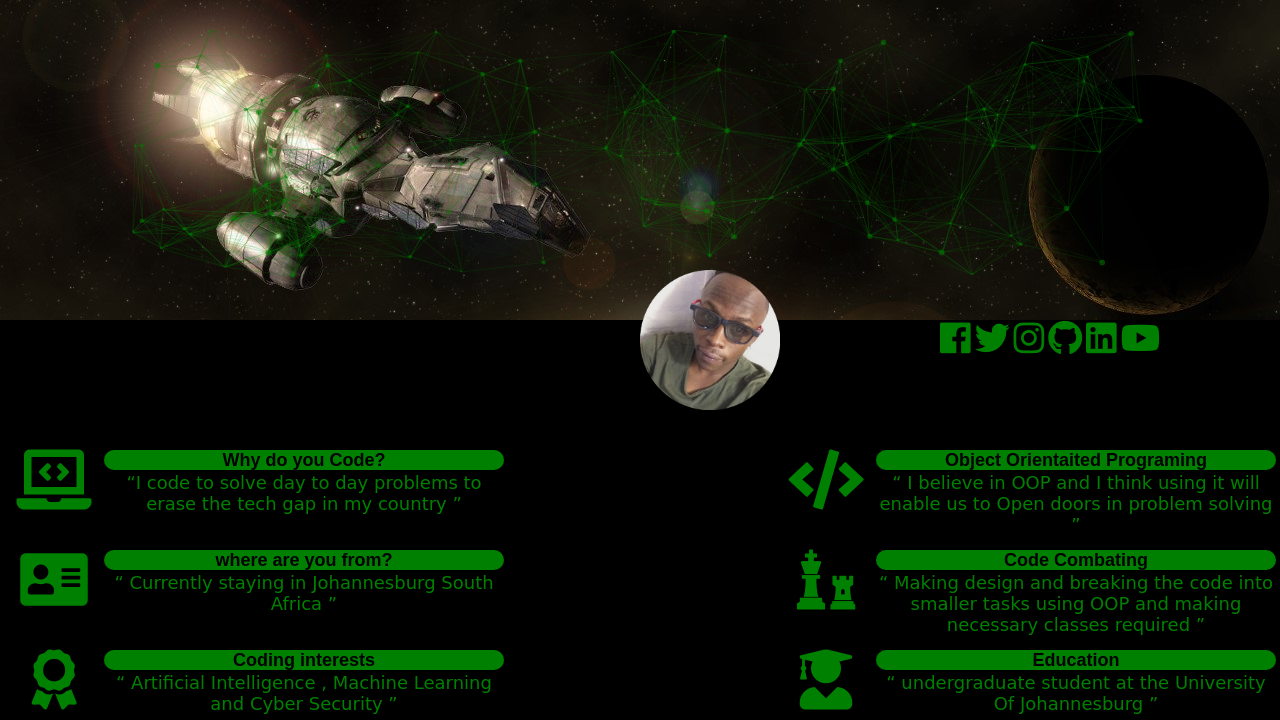
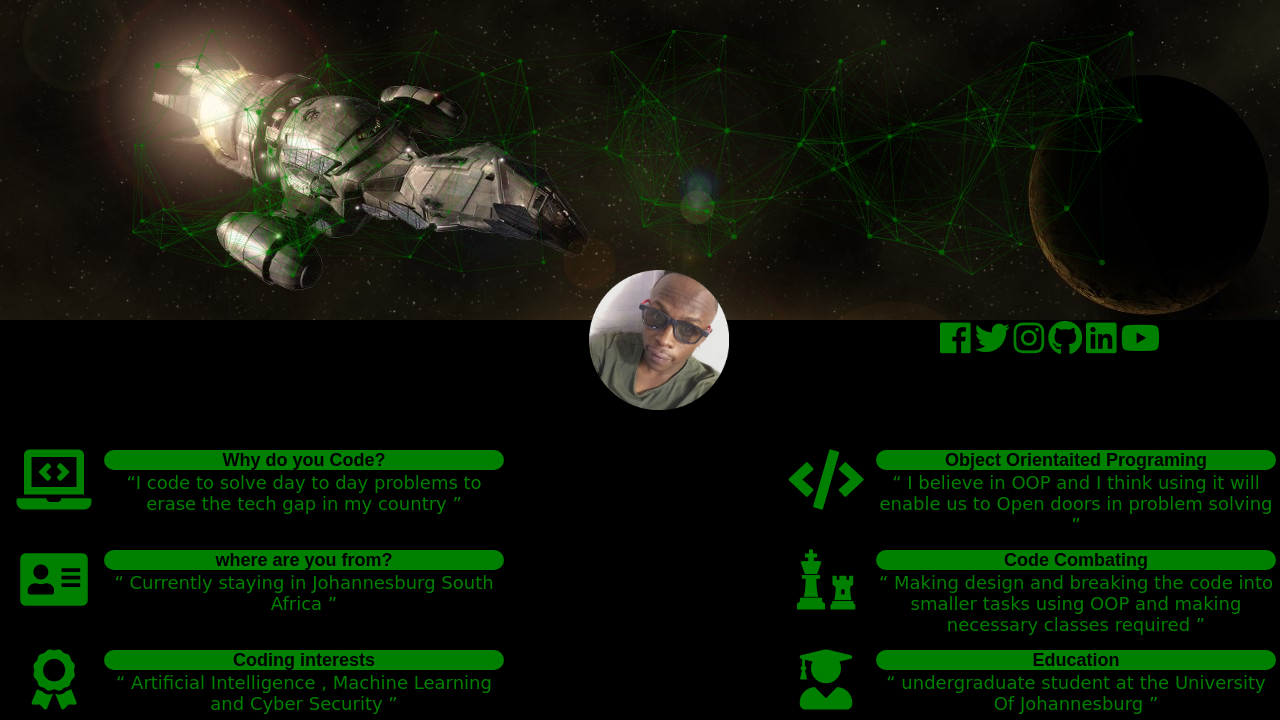
Before and after one commit to netshedzo/netshedzo.github.io, a plain HTML site: page index.html in a window 1280 px wide. Shown: the part 80-800 px from the top of the page. Drawn offline with nearby package versions, Linux system fonts and the light colour scheme.

Commit message:
Update index.css

```diff
--- a/index.css
+++ b/index.css
@@ -87,7 +87,7 @@ a
 {
   position: absolute;
   top:350px;
-  left:50%;
+  left:46%;
   height:140px;
   width:140px;
 
```
